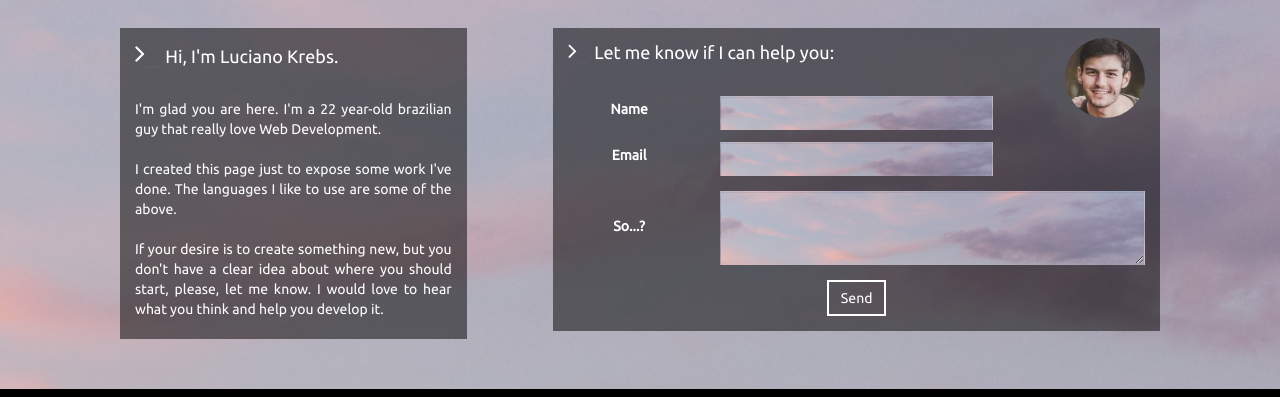
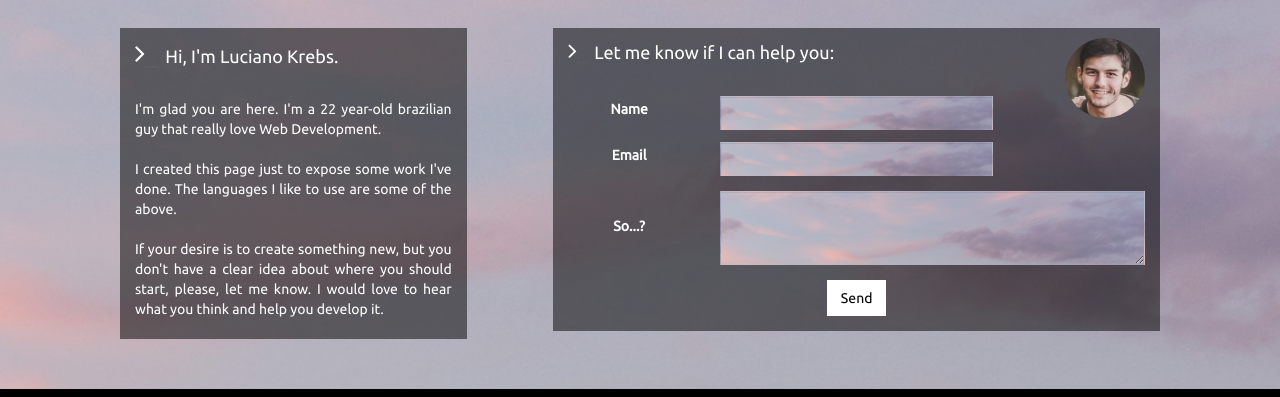
Before and after one commit to LuKrebs/lucianok-website, a plain HTML site: page index.html in a window 1280 px wide. In both pictures the pointer is over the input "Send". Shown: the part 1112-1509 px from the top of the page. Drawn offline with nearby package versions, Linux system fonts and the light colour scheme.

Commit message:
change the style of the send button

```diff
--- a/css/style.css
+++ b/css/style.css
@@ -221,18 +221,16 @@ html, body {
 	border-radius: 0 !important;
 	color: white;
 	background-image: none !important;
-	border-bottom: 1px dashed white;
-	border-left: 1px dashed white;
-	border-right: 1px dashed white;
-	border-top: 1px dashed white;
+	border: 2px solid white;
 }
 
 .languages .about .container input.last:hover {
+	background-color: white;
 	background-image: none;
 	border-radius: 0;
-	border: 2px solid white;
-
-	color: white;
+	border: 2px dashed white;
+	color: black;
+	transition: 1s;
 }
 
 .languages .about .container textarea {
```
